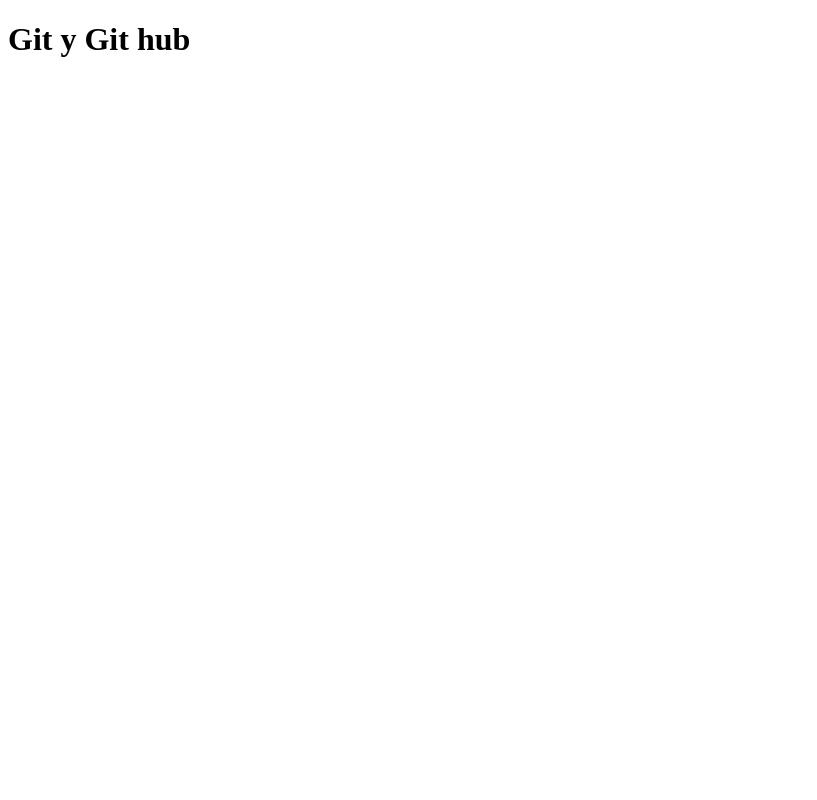
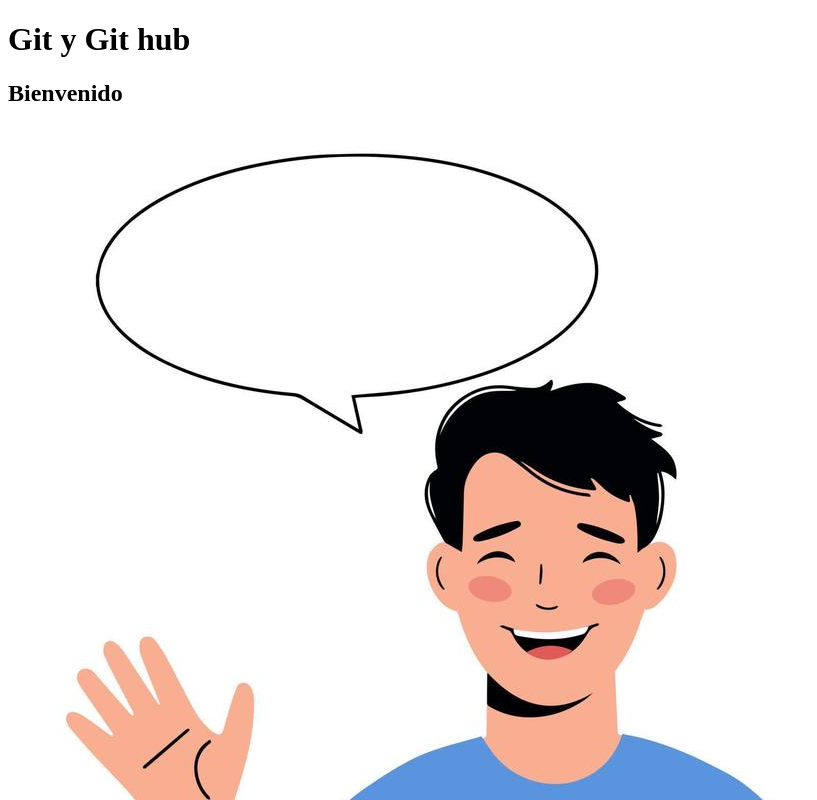
Before and after one commit to juancamilo69/senagit, a plain HTML site: page index.html in a window 1280 px wide. Shown: the top 800 px of the page, without its empty margins (0-817 px from the left). Drawn offline with Linux system fonts and the light colour scheme.

Commit message:
Se agregó el contenido de saludos

```diff
--- a/index.html
+++ b/index.html
@@ -7,5 +7,9 @@
 </head>
 <body>
     <h1>Git y Git hub</h1>
+    <div>
+        <h2>Bienvenido</h2>
+        <img src="src/images/saludo.jpg" alt="imagen-saludo">
+    </div>
 </body>
 </html>
```
